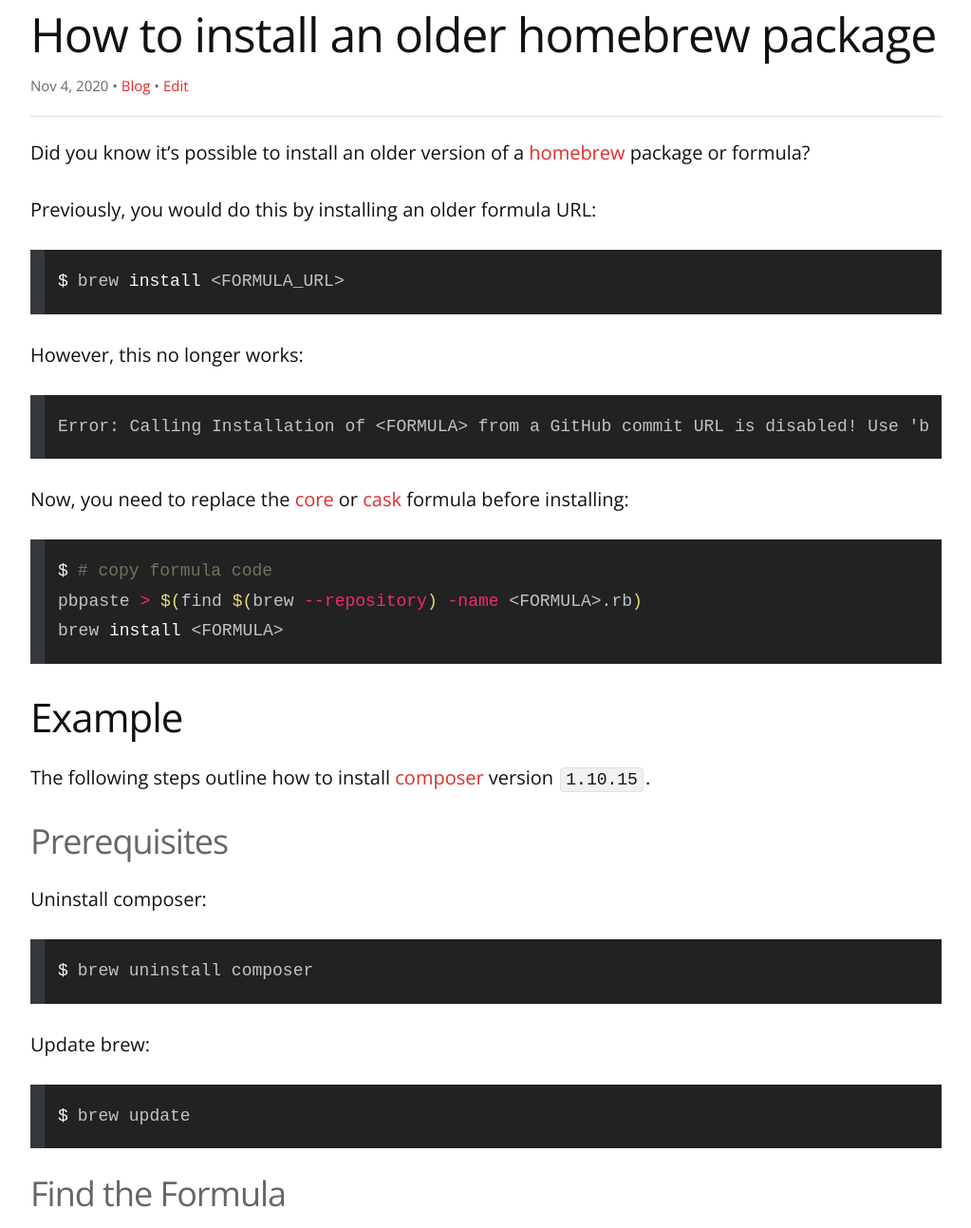
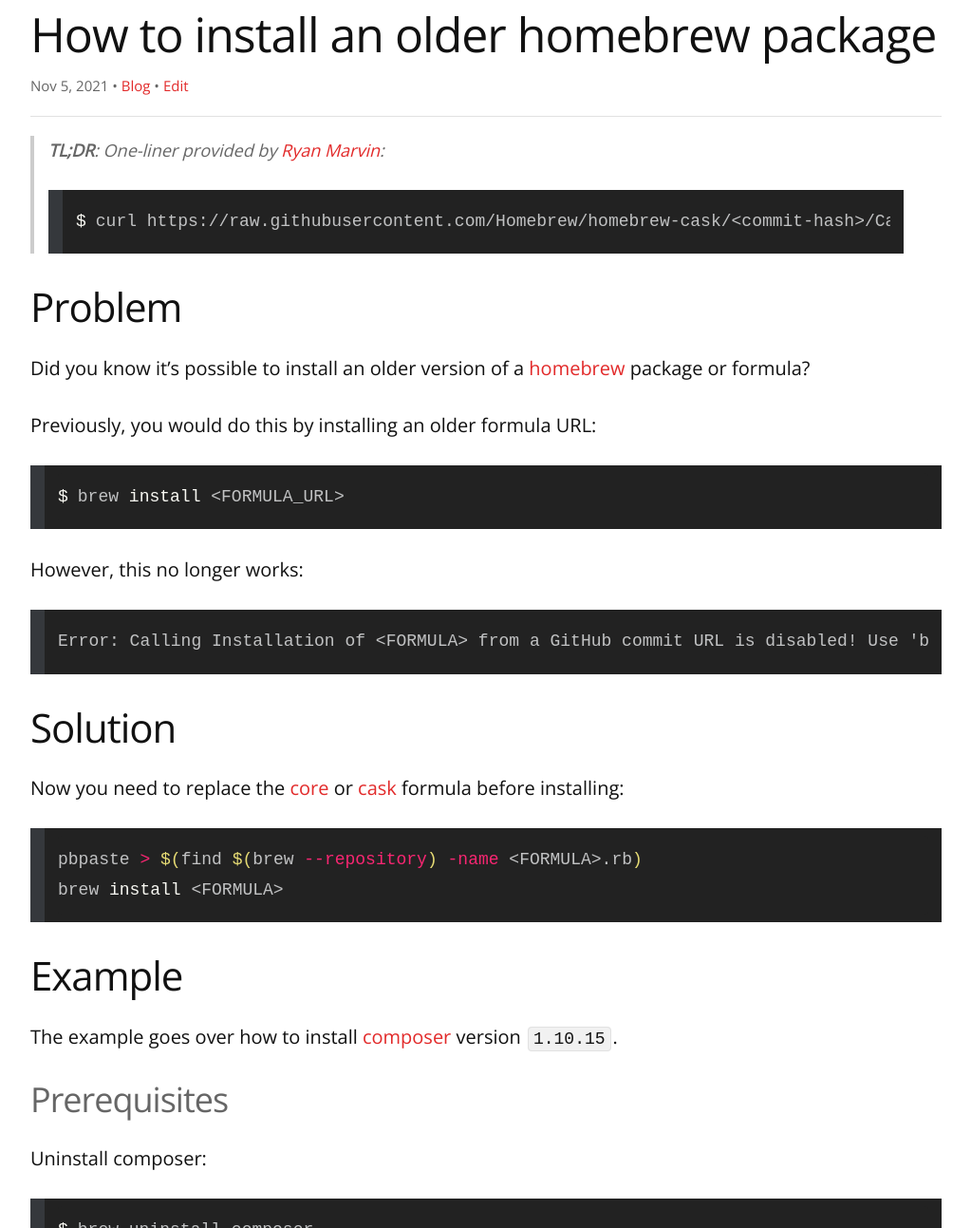
Before and after one commit to remarkablemark/remarkablemark.github.io, a Jekyll site: the page built from _posts/2017/2017-02-03-install-brew-package-version.md, in a window 1280 px wide and 1400 px high, cut to the strip 107-1400 px from the top of the window. Shown: the whole strip at 95% size, without its empty margins (128-1151 px from the left). Built offline with Jekyll 4.4.1, drawn with Linux system fonts in a browser that asks for light colours; comment, search, counter and statistics services are not loaded.

Commit message:
feat(posts): update "How to install an older homebrew package"
Post: 2017-02-03-install-brew-package-version.md

Add one-liner from Disqus comment: https://disq.us/p/2kjjvhy

Update headings and code blocks

````diff
--- a/_posts/2017/2017-02-03-install-brew-package-version.md
+++ b/_posts/2017/2017-02-03-install-brew-package-version.md
@@ -2,10 +2,18 @@
 layout: post
 title: How to install an older homebrew package
 date: 2017-02-03 23:53:00
-updated: 2020-11-04 20:04:20
+updated: 2021-11-05 21:00:34
 excerpt: How to install an older homebrew package or formula.
-categories: homebrew composer
+categories: homebrew
 ---
+
+> **TL;DR**: One-liner provided by [Ryan Marvin](https://disq.us/p/2kjjvhy):
+>
+> ```sh
+> curl https://raw.githubusercontent.com/Homebrew/homebrew-cask/<commit-hash>/Casks/<formula>.rb > $(find $(brew --repository) -name <formula>.rb) && brew reinstall <formula>
+> ```
+
+## Problem
 
 Did you know it's possible to install an older version of a [homebrew](https://brew.sh/) package or formula?
 
@@ -21,17 +29,18 @@
 Error: Calling Installation of <FORMULA> from a GitHub commit URL is disabled! Use 'brew extract <FORMULA>' to stable tap on GitHub instead.
 ```
 
-Now, you need to replace the [core](https://github.com/Homebrew/homebrew-core/find/master) or [cask](https://github.com/Homebrew/homebrew-cask) formula before installing:
+## Solution
 
-```sh
-# copy formula code
+Now you need to replace the [core](https://github.com/Homebrew/homebrew-core/find/master) or [cask](https://github.com/Homebrew/homebrew-cask) formula before installing:
+
+```bash
 pbpaste > $(find $(brew --repository) -name <FORMULA>.rb)
 brew install <FORMULA>
 ```
 
 ## Example
 
-The following steps outline how to install [composer](https://getcomposer.org/) version `1.10.15`.
+The example goes over how to install [composer](https://getcomposer.org/) version `1.10.15`.
 
 ### Prerequisites
 
@@ -98,8 +107,7 @@
 Once that's done, undo the changes to the formula:
 
 ```sh
-cd $(find $(brew --repository) -name composer.rb -exec dirname {} \;)
-git checkout .
+cd $(find $(brew --repository) -name composer.rb -exec dirname {} \;) && git checkout .
 ```
 
 Pin the formula to prevent accidental upgrade:
````
